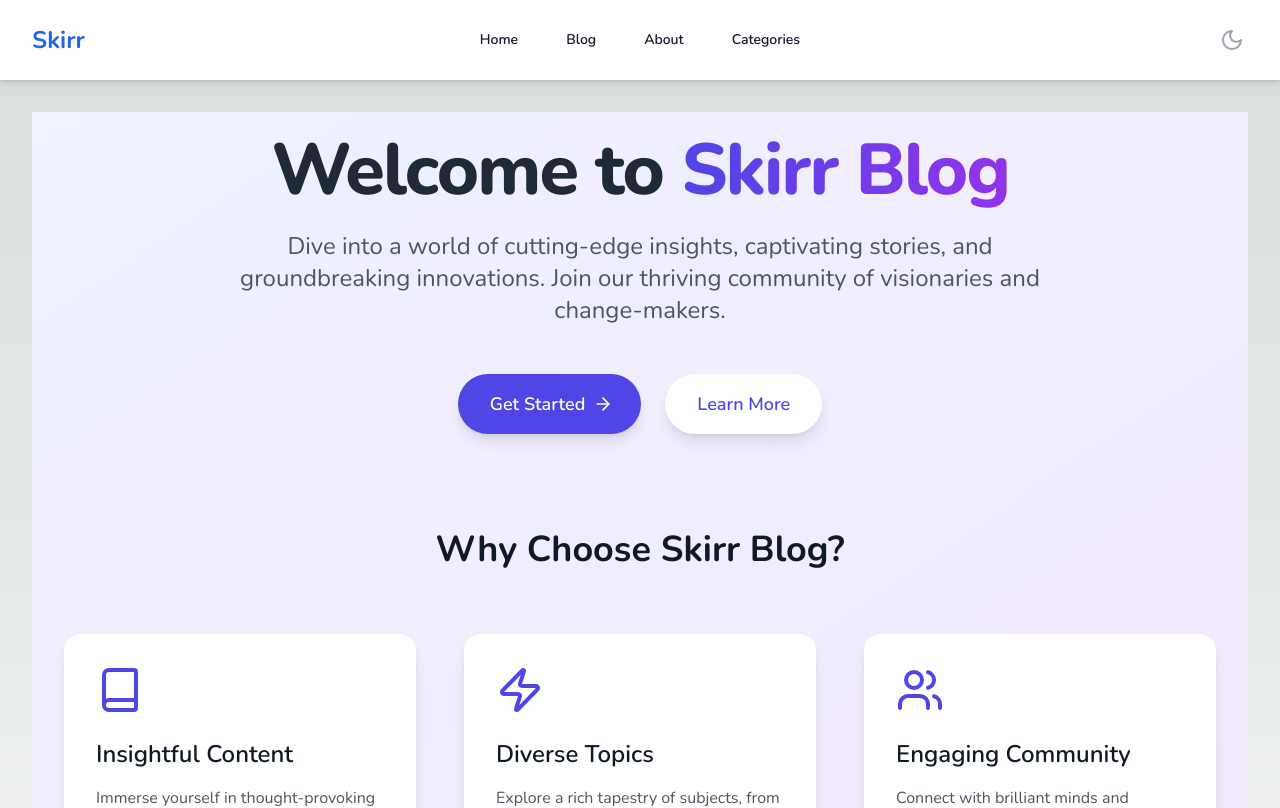
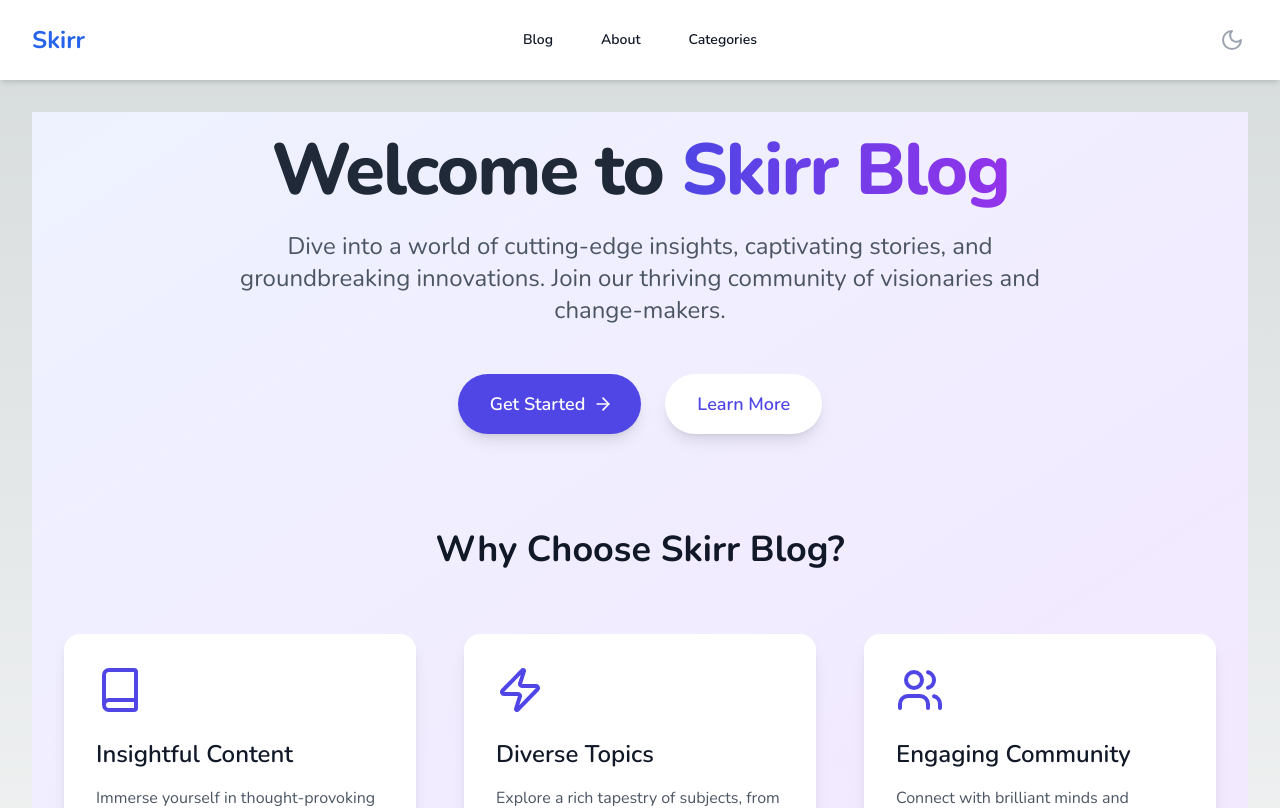
Before and after one commit to princebabou/Skirr, a Next.js app: page / in a window 1280 px wide. Shown: the top 808 px of the page. Built offline with nearby package versions, Linux system fonts and the light colour scheme.

Commit message:
Removed a link

```diff
--- a/components/Header.tsx
+++ b/components/Header.tsx
@@ -7,7 +7,6 @@ import { Menu, X, Sun, Moon } from 'lucide-react'
 import { useTheme } from '@/context/ThemeContext'
 
 const navigation = [
-  { name: 'Home', href: '/blog' },
   { name: 'Blog', href: '/blog' },
   { name: 'About', href: '/about' },
   { name: 'Categories', href: '/categories' },
```
